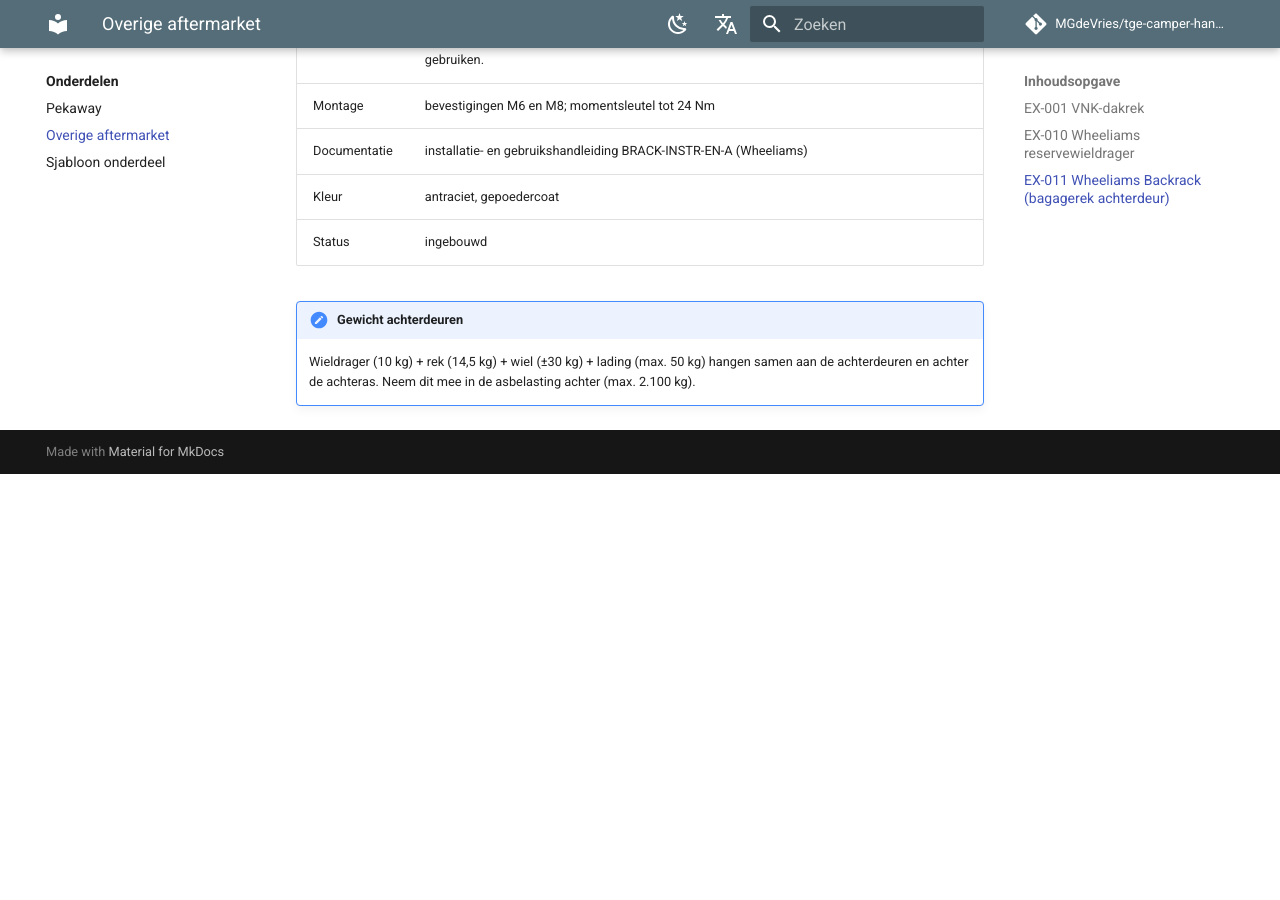
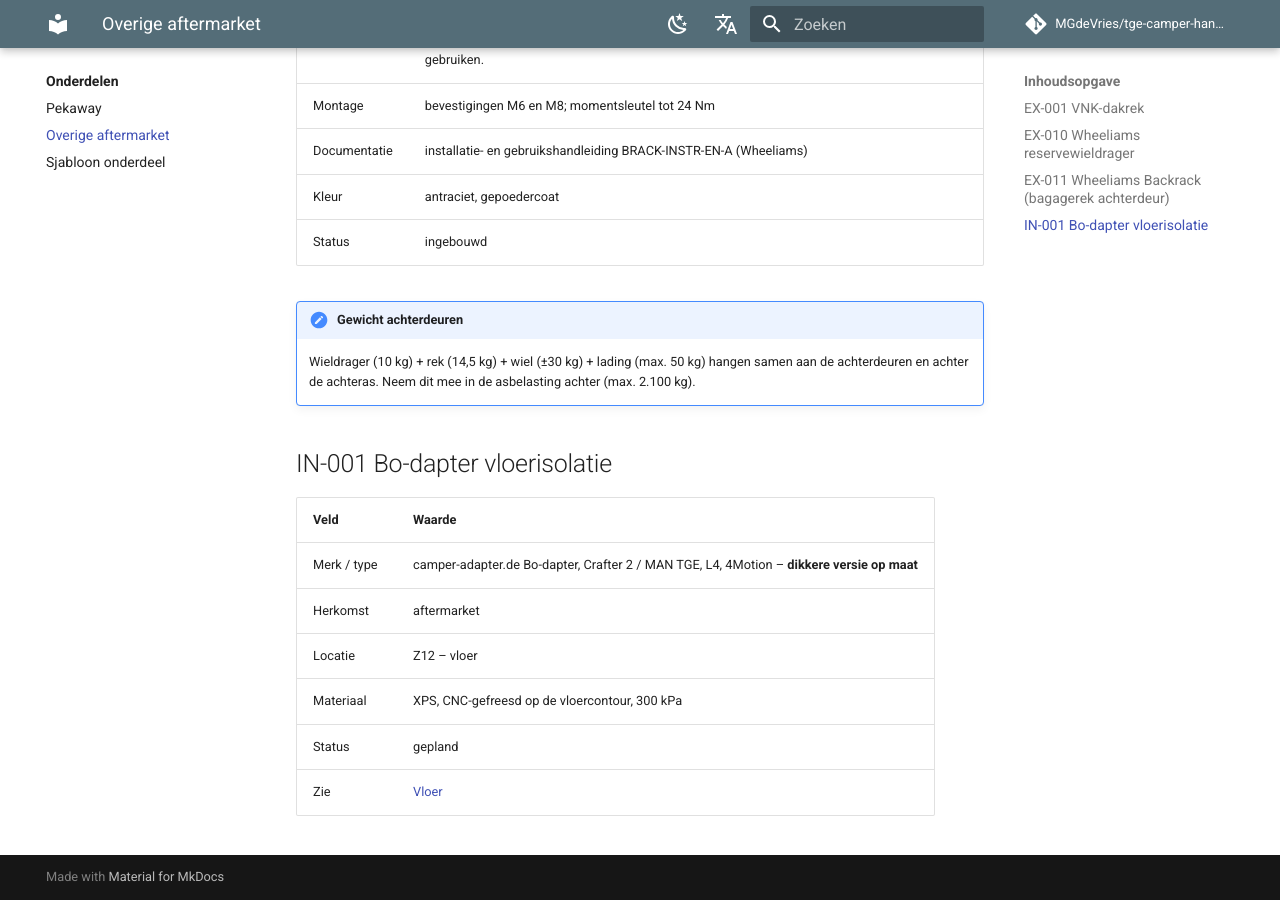
Before and after one commit to MGdeVries/tge-camper-handboek, an MkDocs documentation site: the page built from docs/onderdelen/aftermarket.md, in a window 1280 px wide and 900 px high, scrolled down 1634 px. Built offline with MkDocs 1.6.1 and Material for MkDocs 9.7.7, drawn with Linux system fonts in a browser that asks for light colours; comment, search, counter and statistics services are not loaded; before the commit the page ends 2108 px from its top, so only the background shows below that.

Commit message:
Zone Z12 vloer: opbouw met Bo-dapter, vloerverwarming, ribbelbuizen en bevestigingsplaten
Co-Authored-By: Claude Opus 5.5 <noreply@anthropic.com>
Claude-Session: https://claude.ai/code/session_01RekBYct1HndvytGuLp7D4W

```diff
--- a/docs/onderdelen/aftermarket.md
+++ b/docs/onderdelen/aftermarket.md
@@ -44,3 +44,14 @@
 
 !!! note "Gewicht achterdeuren"
     Wieldrager (10 kg) + rek (14,5 kg) + wiel (±30 kg) + lading (max. 50 kg) hangen samen aan de achterdeuren en achter de achteras. Neem dit mee in de asbelasting achter (max. 2.100 kg).
+
+## IN-001 Bo-dapter vloerisolatie
+
+| Veld | Waarde |
+|---|---|
+| Merk / type | camper-adapter.de Bo-dapter, Crafter 2 / MAN TGE, L4, 4Motion – **dikkere versie op maat** |
+| Herkomst | aftermarket |
+| Locatie | Z12 – vloer |
+| Materiaal | XPS, CNC-gefreesd op de vloercontour, 300 kPa |
+| Status | gepland |
+| Zie | [Vloer](../interieur/vloer.md) |
--- a/mkdocs.yml
+++ b/mkdocs.yml
@@ -97,6 +97,9 @@ nav:
       - Pekaway-specificaties: elektra/pekaway-specs.md
   - Verwarming:
       - verwarming/index.md
+  - Interieur:
+      - interieur/index.md
+      - Vloer: interieur/vloer.md
   - Onderdelen:
       - onderdelen/index.md
       - Pekaway: onderdelen/pekaway.md
```
Also changed, not shown: docs/interieur/index.md (added, +3 -0 lines), docs/interieur/vloer.md (added, +45 -0 lines), docs/locaties/index.md (+4 -0 lines), docs/verwarming/index.md (+1 -0 lines).
